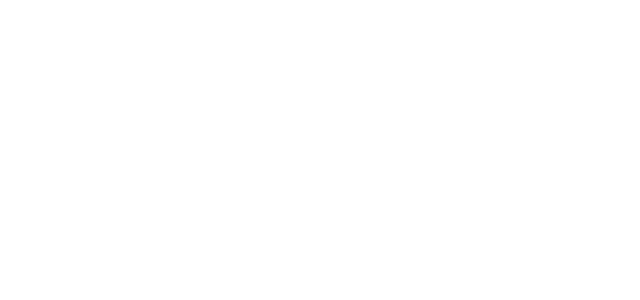
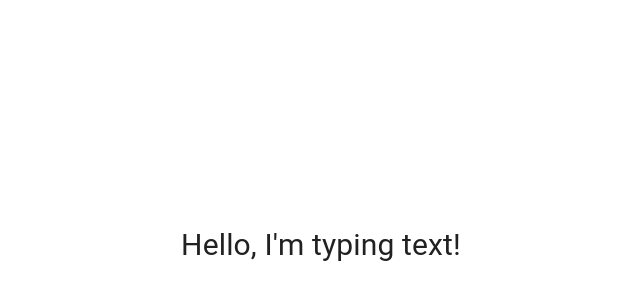
Before and after one commit to HeloyoM/ArtiQuest-static, a React (Create React App) app: page / in a window 1280 px wide. Shown: the part 156-456 px from the top of the page, without its empty margins (319-959 px from the left). Built offline with nearby package versions, Linux system fonts and the light colour scheme.

Commit message:
lang-page

```diff
--- a/package.json
+++ b/package.json
@@ -17,6 +17,7 @@
     "react": "^18.2.0",
     "react-dom": "^18.2.0",
     "react-query": "^3.39.3",
+    "react-router-dom": "^6.21.3",
     "react-scripts": "5.0.1",
     "typescript": "^4.9.5",
     "web-vitals": "^2.1.4"
--- a/src/App.tsx
+++ b/src/App.tsx
@@ -1,8 +1,30 @@
 import './App.css'
+import LandPage from './screens/langPage/LandPage';
+import ScreenContainer from './screens/Screen'
+import {
+  createBrowserRouter,
+  RouterProvider,
+  Link
+} from "react-router-dom"
+
+const router = createBrowserRouter([
+  {
+    path: "/",
+    element: <LandPage />,
+  },
+  {
+    path: "about",
+    element: <div>About</div>,
+  },
+]);
 
 function App() {
   return (
-    <div className="App"></div>
+    <div className="App">
+      <ScreenContainer>
+        <RouterProvider router={router} />
+      </ScreenContainer>
+    </div>
   )
 }
 
--- /dev/null
+++ b/src/screens/Screen.tsx
@@ -0,0 +1,20 @@
+import * as React from 'react'
+import CssBaseline from '@mui/material/CssBaseline'
+import Box from '@mui/material/Box'
+import Container from '@mui/material/Container'
+type Props = {
+    children: JSX.Element
+}
+
+export default function ScreenContainer(props: Props) {
+    return (
+        <React.Fragment>
+            <CssBaseline />
+            <Container maxWidth="md">
+                <Box sx={{ height: '100vh' }} >
+                    {props.children}
+                </Box >
+            </Container>
+        </React.Fragment>
+    )
+}
--- /dev/null
+++ b/src/screens/langPage/LandPage.tsx
@@ -0,0 +1,29 @@
+import { useEffect, useState } from 'react'
+import './style.css'
+
+const LandPage = () => {
+    const [text, setText] = useState('')
+    const originalText = "Hello, I'm typing text!"
+    const typingSpeed = 100
+
+    useEffect(() => {
+        let index = 0
+
+        const intervalId = setInterval(() => {
+            setText(originalText.slice(0, index))
+            index++
+
+            if (index > originalText.length) {
+                clearInterval(intervalId)
+            }
+        }, typingSpeed)
+
+        return () => clearInterval(intervalId)
+    }, [])
+
+    return (
+        <div className='land-page' id="typing-text">{text}</div>
+    )
+}
+
+export default LandPage
--- /dev/null
+++ b/src/screens/langPage/style.css
@@ -0,0 +1,24 @@
+.land-page {
+    margin: auto auto;
+    display: flex;
+    align-items: center;
+    justify-content: center;
+    height: 100%;
+    font-size: 30px;
+    white-space: nowrap;
+    overflow: hidden;
+}
+
+#typing-text {
+    animation: typing 2s;
+}
+
+@keyframes typing {
+    from {
+        width: 0;
+    }
+
+    to {
+        width: 100%;
+    }
+}
```
Also changed, not shown: src/components/common/AppModal.tsx (added, +44 -0 lines), src/index.tsx (+8 -8 lines), 1 other file (tests, documents, lock files or other folders).
